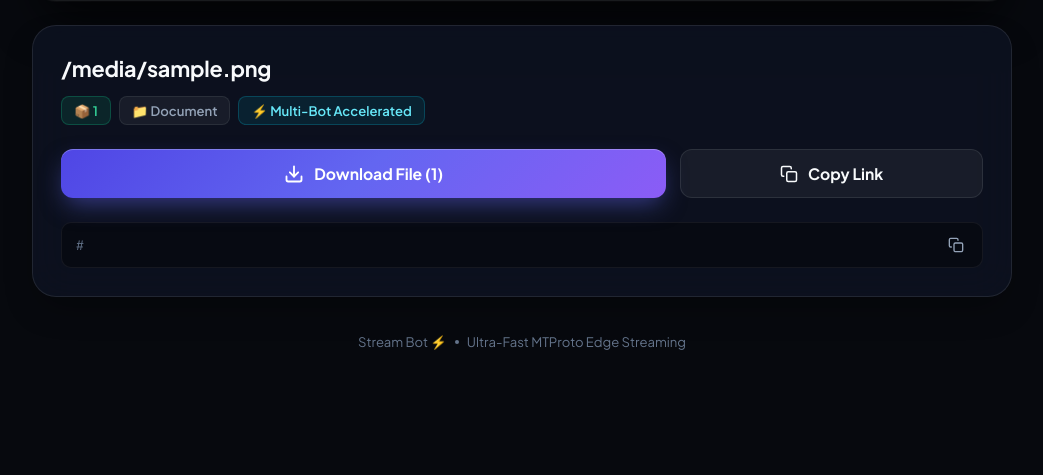
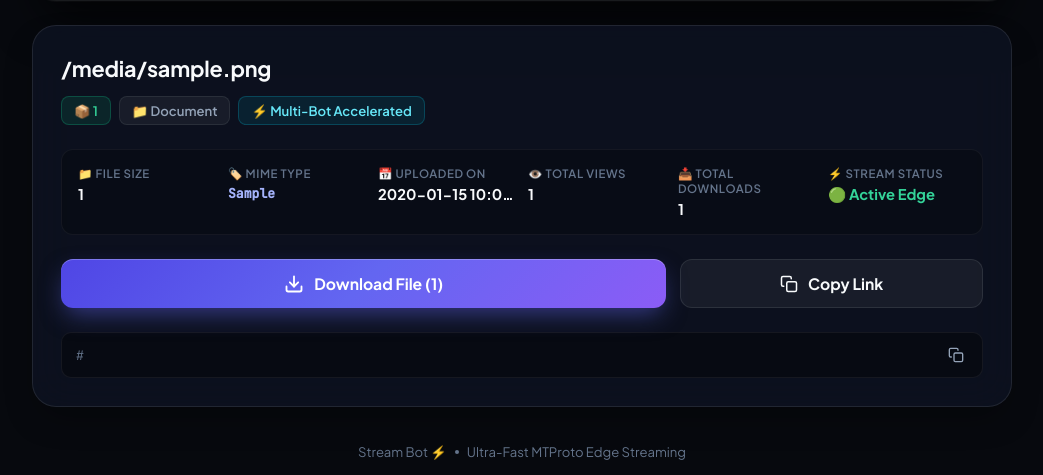
Before and after one commit to saahiyo-cloud/stream-bot, a Python web app: template server/templates/player.html in a window 1280 px wide. Shown: the part 457-932 px from the top of the page, without its empty margins (118-1161 px from the left). Before the commit the page ends 807 px from the top, so only its background shows below. Run offline with Jinja, Linux system fonts and the light colour scheme; the template is opened without the code that fills it: most values are stand-ins (such as "Sample title", 1, 10 or a date in 2020); some libraries are stand-ins or nearby versions.

Commit message:
Prevent storage channel duplicate forwarding loop and add rich file info stats grid under player

```diff
--- a/bot/handlers/file_receiver.py
+++ b/bot/handlers/file_receiver.py
@@ -24,6 +24,10 @@ CATEGORY_EMOJIS = {
     (filters.private | filters.channel)
 )
 async def media_file_handler(client: Client, message: Message):
+    # Prevent duplicate loops if message arrives from the storage channel itself
+    if Config.BIN_CHANNEL != 0 and message.chat and message.chat.id == Config.BIN_CHANNEL:
+        return
+
     media, file_name, file_size, mime_type, file_unique_id, category, is_streamable = extract_media(message)
     if not media:
         return
--- a/server/templates/player.html
+++ b/server/templates/player.html
@@ -441,6 +441,50 @@
             color: #fff;
         }
 
+        /* Detailed Stats Grid */
+        .stats-grid {
+            display: grid;
+            grid-template-columns: repeat(auto-fit, minmax(130px, 1fr));
+            gap: 12px;
+            background: rgba(0, 0, 0, 0.25);
+            border: 1px solid rgba(255, 255, 255, 0.05);
+            border-radius: var(--radius-md);
+            padding: 16px;
+        }
+
+        .stat-card {
+            display: flex;
+            flex-direction: column;
+            gap: 4px;
+        }
+
+        .stat-label {
+            font-size: 0.72rem;
+            text-transform: uppercase;
+            letter-spacing: 0.05em;
+            color: var(--text-dim);
+            font-weight: 600;
+        }
+
+        .stat-val {
+            font-size: 0.92rem;
+            font-weight: 700;
+            color: var(--text-main);
+            overflow: hidden;
+            text-overflow: ellipsis;
+            white-space: nowrap;
+        }
+
+        .stat-mono {
+            font-family: 'JetBrains Mono', monospace;
+            font-size: 0.82rem;
+            color: #a5b4fc;
+        }
+
+        .stat-active {
+            color: #34d399;
+        }
+
         /* Clean Minimal Footer */
         .footer {
             display: flex;
@@ -573,6 +617,34 @@
                 </div>
             </div>
 
+            <!-- Detailed File Metadata Stats Grid -->
+            <div class="stats-grid">
+                <div class="stat-card">
+                    <span class="stat-label">📁 File Size</span>
+                    <span class="stat-val">{{ formatted_size }}</span>
+                </div>
+                <div class="stat-card">
+                    <span class="stat-label">🏷️ MIME Type</span>
+                    <span class="stat-val stat-mono">{{ mime_type }}</span>
+                </div>
+                <div class="stat-card">
+                    <span class="stat-label">📅 Uploaded On</span>
+                    <span class="stat-val">{{ uploaded_date }}</span>
+                </div>
+                <div class="stat-card">
+                    <span class="stat-label">👁️ Total Views</span>
+                    <span class="stat-val">{{ views_count }}</span>
+                </div>
+                <div class="stat-card">
+                    <span class="stat-label">📥 Total Downloads</span>
+                    <span class="stat-val">{{ downloads_count }}</span>
+                </div>
+                <div class="stat-card">
+                    <span class="stat-label">⚡ Stream Status</span>
+                    <span class="stat-val stat-active">🟢 Active Edge</span>
+                </div>
+            </div>
+
             <!-- Primary Action Buttons (VLC Removed) -->
             <div class="action-row">
                 <a href="{{ download_url }}" class="btn btn-download" download>
```
Also changed, not shown: server/routes.py (+8 -2 lines).
